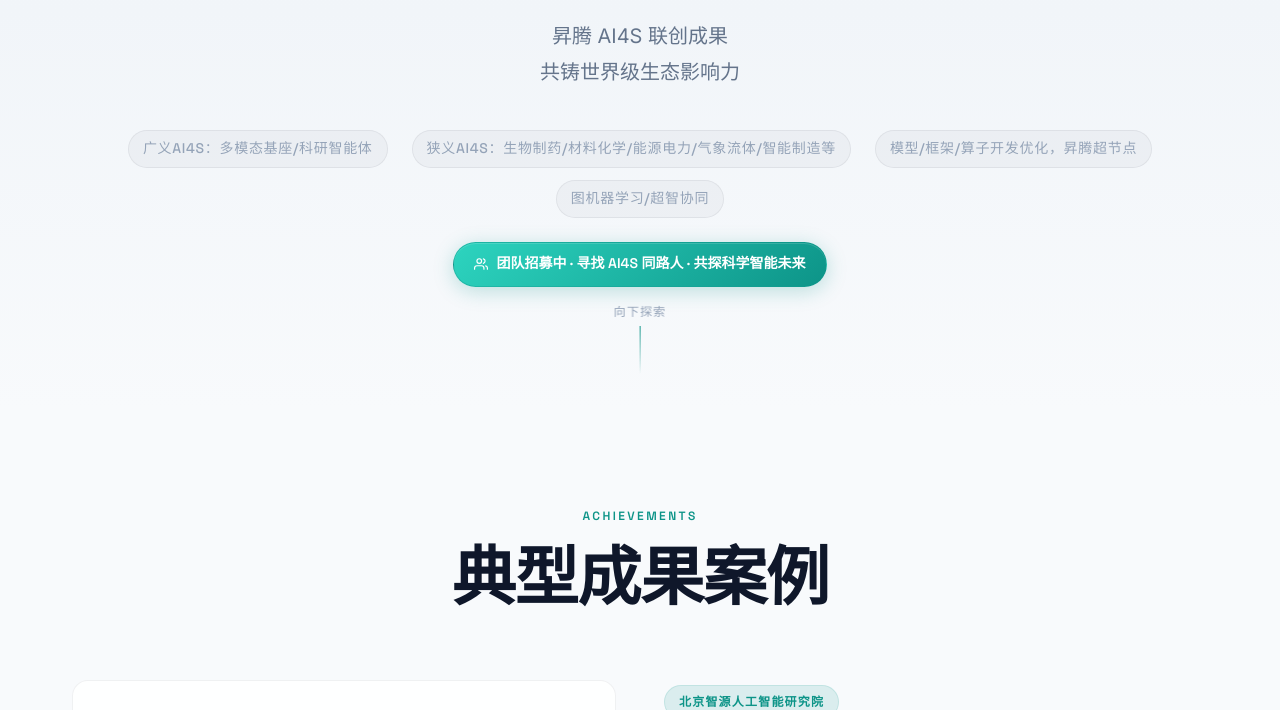
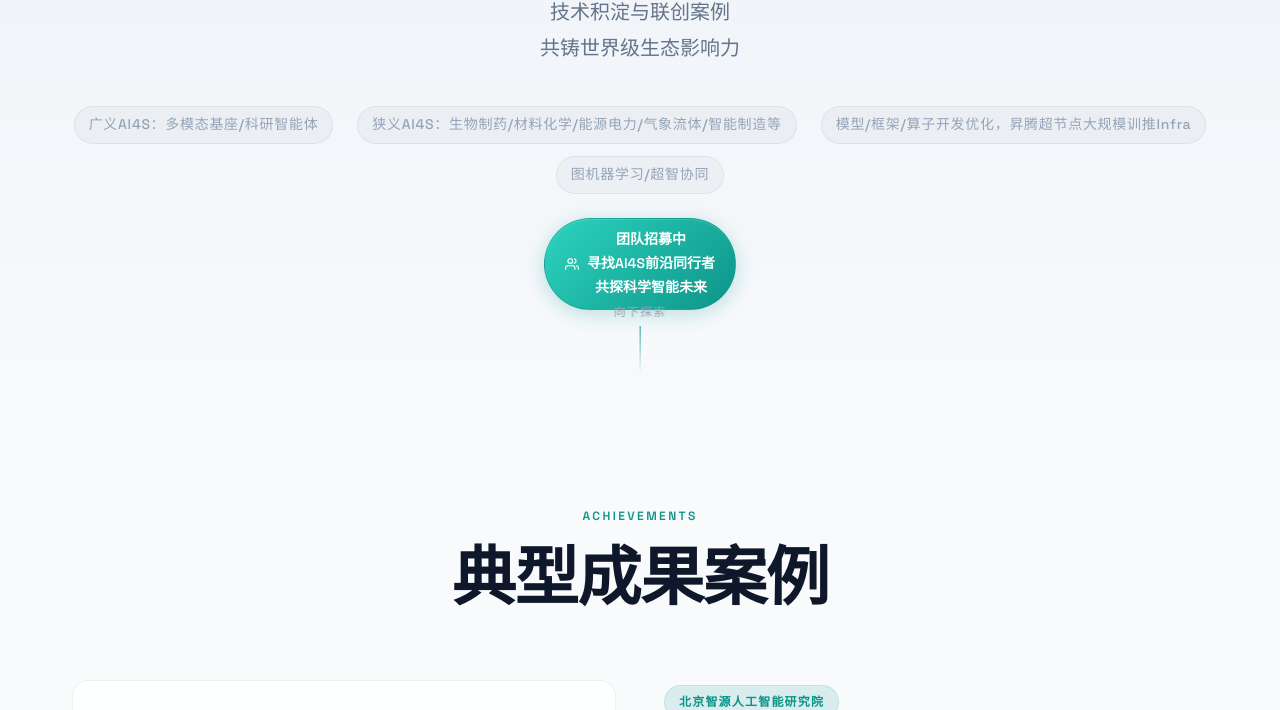
Before and after one commit to ai4s-opensource/overview, a plain HTML site: page index.html in a window 1280 px wide. Shown: the part 390-1100 px from the top of the page. Drawn offline with Linux system fonts and the light colour scheme.

Commit message:
Update index.html

```diff
--- a/index.html
+++ b/index.html
@@ -1202,13 +1202,13 @@
     昇腾<span class="highlight">AI4S</span>助力科研新范式
   </h1>
   <p>
-    昇腾 AI4S 联创成果<br>
+    技术积淀与联创案例<br>
     共铸世界级生态影响力
   </p>
   <div class="hero-institutions">
     <span>广义AI4S：多模态基座/科研智能体</span>
     <span>狭义AI4S：生物制药/材料化学/能源电力/气象流体/智能制造等</span>
-    <span>模型/框架/算子开发优化，昇腾超节点</span>
+    <span>模型/框架/算子开发优化，昇腾超节点大规模训推Infra</span>
     <span>图机器学习/超智协同</span>
   </div>
   <div class="hero-community">
@@ -1219,7 +1219,9 @@
         <path d="M23 21v-2a4 4 0 0 0-3-3.87"/>
         <path d="M16 3.13a4 4 0 0 1 0 7.75"/>
       </svg>
-      团队招募中 · 寻找 AI4S 同路人 · 共探科学智能未来
+      团队招募中<br>
+      寻找AI4S前沿同行者<br>
+      共探科学智能未来
     </a>
   </div>
   <div class="scroll-indicator" aria-hidden="true">
```
